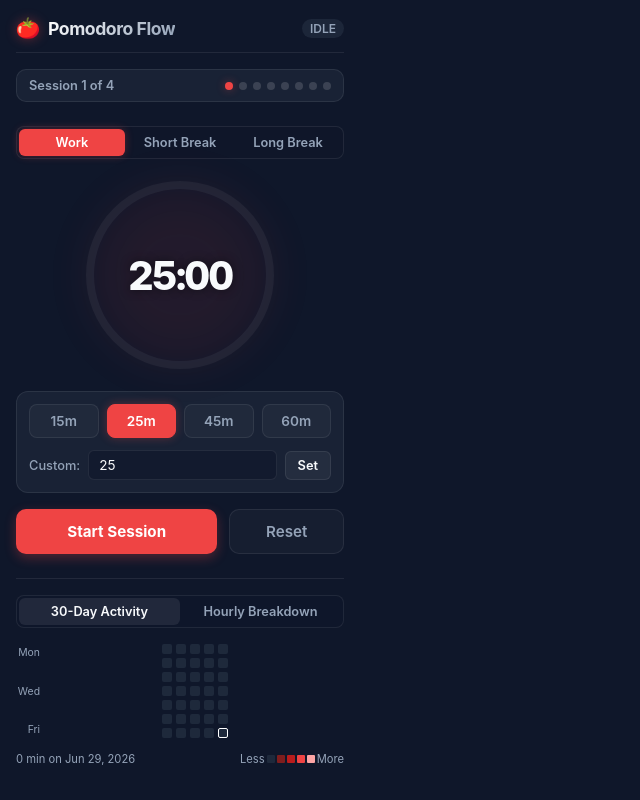
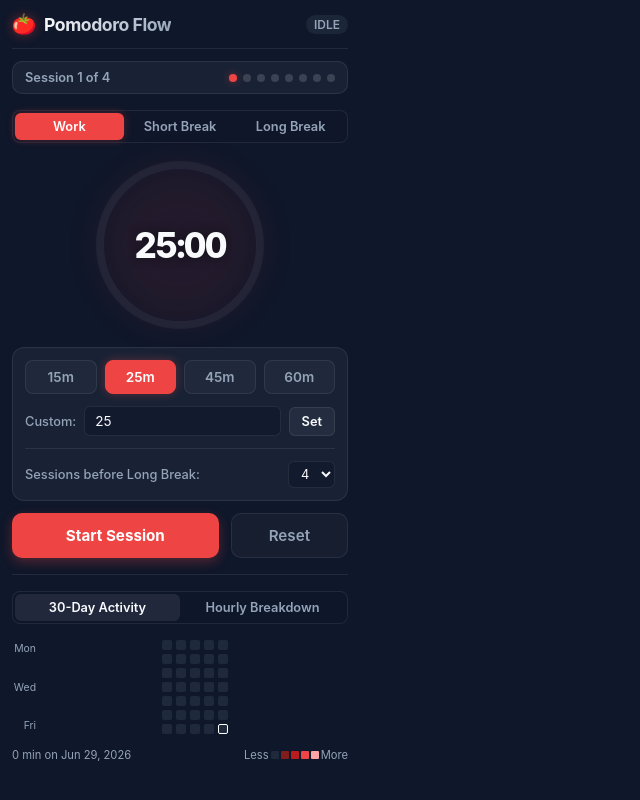
Before and after one commit to philippemiron/pomodoro, a website with bundled scripts: page popup/popup.html in a window 1280 px wide. Shown: the whole page, without its empty margins (0-640 px from the left). Built offline with nearby package versions, Linux system fonts and the light colour scheme; some packages are replaced by stand-ins of ours.

Commit message:
Feature: Add customizable sessions per cycle setting and fix popup overflow

```diff
--- a/background.js
+++ b/background.js
@@ -36,6 +36,7 @@ async function handleTimerCompletion() {
     'workDurationSetting',
     'shortBreakDurationSetting',
     'longBreakDurationSetting',
+    'sessionsPerCycleSetting',
   ]);
   const state = data.timerState || {};
   const history = data.history || [];
@@ -44,6 +45,7 @@ async function handleTimerCompletion() {
   const workDuration = data.workDurationSetting || 1500; // 25 mins
   const shortBreakDuration = data.shortBreakDurationSetting || 300; // 5 mins
   const longBreakDuration = data.longBreakDurationSetting || 900; // 15 mins
+  const sessionsPerCycle = data.sessionsPerCycleSetting || 4; // 4 sessions
 
   const completedDurationMinutes = Math.round((state.duration || 1500) / 60);
 
@@ -64,7 +66,7 @@ async function handleTimerCompletion() {
     history.push(newSession);
 
     nextPomodoroCount += 1;
-    if (nextPomodoroCount >= 4) {
+    if (nextPomodoroCount >= sessionsPerCycle) {
       nextType = 'longBreak';
       nextDuration = longBreakDuration;
       nextPomodoroCount = 0; // Reset counter after scheduling long break
--- a/popup/popup.css
+++ b/popup/popup.css
@@ -32,10 +32,10 @@ body {
 }
 
 .app-container {
-  padding: 16px;
+  padding: 12px;
   display: flex;
   flex-direction: column;
-  gap: 16px;
+  gap: 12px;
 }
 
 /* Header */
@@ -104,14 +104,14 @@ h1 {
   display: flex;
   flex-direction: column;
   align-items: center;
-  gap: 16px;
-  padding: 8px 0;
+  gap: 12px;
+  padding: 4px 0;
 }
 
 .timer-circle-wrapper {
   position: relative;
-  width: 200px;
-  height: 200px;
+  width: 180px;
+  height: 180px;
   display: flex;
   justify-content: center;
   align-items: center;
@@ -119,11 +119,11 @@ h1 {
 
 .timer-glow {
   position: absolute;
-  width: 180px;
-  height: 180px;
+  width: 160px;
+  height: 160px;
   border-radius: 50%;
   background: var(--primary-glow);
-  filter: blur(25px);
+  filter: blur(20px);
   z-index: 1;
   opacity: 0.3;
   transition: opacity 0.5s ease;
@@ -152,7 +152,7 @@ h1 {
 
 .timer-time {
   position: absolute;
-  font-size: 2.5rem;
+  font-size: 2.2rem;
   font-weight: 800;
   letter-spacing: -0.05em;
   font-variant-numeric: tabular-nums;
@@ -236,6 +236,38 @@ h1 {
 }
 
 .custom-duration-wrapper input:focus {
+  border-color: var(--primary);
+  box-shadow: 0 0 6px var(--primary-glow);
+}
+
+.cycle-settings-wrapper {
+  display: flex;
+  align-items: center;
+  justify-content: space-between;
+  gap: 8px;
+  border-top: 1px solid var(--border-light);
+  padding-top: 12px;
+}
+
+.cycle-settings-wrapper label {
+  font-size: 0.8rem;
+  color: var(--text-muted);
+  font-weight: 500;
+}
+
+.cycle-select {
+  background: rgba(15, 23, 42, 0.6);
+  border: 1px solid var(--border-light);
+  color: var(--text-main);
+  padding: 4px 8px;
+  border-radius: 6px;
+  outline: none;
+  font-size: 0.8rem;
+  transition: all 0.2s ease;
+  cursor: pointer;
+}
+
+.cycle-select:focus {
   border-color: var(--primary);
   box-shadow: 0 0 6px var(--primary-glow);
 }
--- a/popup/popup.html
+++ b/popup/popup.html
@@ -21,14 +21,7 @@
       <div class="cycle-indicator-container">
         <div id="cycle-label" class="cycle-label">Session 1 of 4</div>
         <div class="cycle-steps" id="cycle-steps">
-          <span class="step-dot work-dot" data-step="1"></span>
-          <span class="step-dot break-dot" data-step="2"></span>
-          <span class="step-dot work-dot" data-step="3"></span>
-          <span class="step-dot break-dot" data-step="4"></span>
-          <span class="step-dot work-dot" data-step="5"></span>
-          <span class="step-dot break-dot" data-step="6"></span>
-          <span class="step-dot work-dot" data-step="7"></span>
-          <span class="step-dot break-dot" data-step="8"></span>
+          <!-- Dynamically populated based on sessions-per-cycle setting -->
         </div>
       </div>
 
@@ -44,28 +37,28 @@
         <div class="timer-circle-wrapper">
           <div class="timer-glow"></div>
           <div class="timer-circle">
-            <svg class="progress-ring" width="200" height="200">
+            <svg class="progress-ring" width="180" height="180">
               <circle
                 class="progress-ring-circle-bg"
                 stroke="rgba(255, 255, 255, 0.05)"
                 stroke-width="8"
                 fill="transparent"
-                r="90"
-                cx="100"
-                cy="100"
+                r="80"
+                cx="90"
+                cy="90"
               />
               <circle
                 class="progress-ring-circle"
                 id="timer-progress"
                 stroke="var(--primary)"
                 stroke-width="8"
-                stroke-dasharray="565.48"
+                stroke-dasharray="502.65"
                 stroke-dashoffset="0"
                 stroke-linecap="round"
                 fill="transparent"
-                r="90"
-                cx="100"
-                cy="100"
+                r="80"
+                cx="90"
+                cy="90"
               />
             </svg>
             <div class="timer-time" id="timer-display">25:00</div>
@@ -84,6 +77,16 @@
             <label for="custom-min">Custom:</label>
             <input type="number" id="custom-min" min="1" max="180" value="25" placeholder="Min" />
             <button id="set-custom-btn" class="sub-btn">Set</button>
+          </div>
+          <div class="cycle-settings-wrapper">
+            <label for="sessions-per-cycle">Sessions before Long Break:</label>
+            <select id="sessions-per-cycle" class="cycle-select">
+              <option value="2">2</option>
+              <option value="3">3</option>
+              <option value="4">4</option>
+              <option value="5">5</option>
+              <option value="6">6</option>
+            </select>
           </div>
         </section>
 
--- a/popup/ui.js
+++ b/popup/ui.js
@@ -10,8 +10,8 @@ import {
 import { renderStats } from './analytics.js';
 import { playChime } from './audio.js';
 
-const PROGRESS_RING_RADIUS = 90;
-const PROGRESS_RING_CIRCUMFERENCE = 2 * Math.PI * PROGRESS_RING_RADIUS; // ~565.48
+const PROGRESS_RING_RADIUS = 80;
+const PROGRESS_RING_CIRCUMFERENCE = 2 * Math.PI * PROGRESS_RING_RADIUS; // ~502.65
 
 export function setupTabs() {
   const tabCalendar = document.getElementById('tab-calendar');
@@ -42,6 +42,25 @@ export function setupControls() {
   const modeButtons = document.querySelectorAll('.mode-btn');
   const startPauseBtn = document.getElementById('start-pause-btn');
   const resetBtn = document.getElementById('reset-btn');
+  const sessionsPerCycleSelect = document.getElementById('sessions-per-cycle');
+
+  if (sessionsPerCycleSelect) {
+    chrome.storage.local.get('sessionsPerCycleSetting', (data) => {
+      sessionsPerCycleSelect.value = data.sessionsPerCycleSetting || '4';
+    });
+
+    sessionsPerCycleSelect.addEventListener('change', async (e) => {
+      const val = parseInt(e.target.value, 10);
+      await chrome.storage.local.set({ sessionsPerCycleSetting: val });
+
+      const state = await getTimerState();
+      if (state.pomodoroCount >= val) {
+        state.pomodoroCount = 0;
+        await chrome.storage.local.set({ timerState: state });
+      }
+      await syncUI();
+    });
+  }
 
   // Preset buttons
   presetButtons.forEach((btn) => {
@@ -114,8 +133,12 @@ export function setupControls() {
       if (customMinInput) customMinInput.value = Math.round(duration / 60);
 
       let nextCount = state.pomodoroCount || 0;
+
+      const settingsData = await chrome.storage.local.get('sessionsPerCycleSetting');
+      const sessionsPerCycle = settingsData.sessionsPerCycleSetting || 4;
+
       if (mode === 'shortBreak') {
-        if (nextCount === 0 || nextCount >= 4) nextCount = 1;
+        if (nextCount === 0 || nextCount >= sessionsPerCycle) nextCount = 1;
       } else if (mode === 'longBreak') {
         nextCount = 0;
       } else if (mode === 'work') {
@@ -213,11 +236,14 @@ export async function syncUI() {
   });
 
   const cycleLabel = document.getElementById('cycle-label');
-  const stepDots = document.querySelectorAll('.step-dot');
+  const cycleSteps = document.getElementById('cycle-steps');
+  const settingsData = await chrome.storage.local.get('sessionsPerCycleSetting');
+  const sessionsPerCycle = settingsData.sessionsPerCycleSetting || 4;
+
   const count = state.pomodoroCount || 0;
   if (cycleLabel) {
     if (state.type === 'work') {
-      cycleLabel.textContent = `Session ${count + 1} of 4`;
+      cycleLabel.textContent = `Session ${count + 1} of ${sessionsPerCycle}`;
     } else if (state.type === 'shortBreak') {
       cycleLabel.textContent = 'Short Break';
     } else if (state.type === 'longBreak') {
@@ -225,22 +251,26 @@ export async function syncUI() {
     }
   }
 
-  stepDots.forEach((dot, index) => {
+  if (cycleSteps) {
+    cycleSteps.innerHTML = '';
+    const totalDots = sessionsPerCycle * 2;
+    for (let i = 0; i < totalDots; i++) {
+      const dot = document.createElement('span');
+      dot.className = `step-dot ${i % 2 === 0 ? 'work-dot' : 'break-dot'}`;
+
       let isActive = false;
       if (state.type === 'longBreak') {
         isActive = true;
       } else if (state.type === 'work') {
-      isActive = index <= 2 * count;
+        isActive = i <= 2 * count;
       } else {
-      isActive = index <= 2 * count - 1;
+        isActive = i <= 2 * count - 1;
       }
 
-    if (isActive) {
-      dot.classList.add('active');
-    } else {
-      dot.classList.remove('active');
+      if (isActive) dot.classList.add('active');
+      cycleSteps.appendChild(dot);
     }
-  });
+  }
 
   const timerCircleWrapper = document.querySelector('.timer-circle-wrapper');
   const startPauseBtn = document.getElementById('start-pause-btn');
@@ -281,10 +311,12 @@ export function toggleInputs(enabled) {
   const customMinInput = document.getElementById('custom-min');
   const setCustomBtn = document.getElementById('set-custom-btn');
   const modeButtons = document.querySelectorAll('.mode-btn');
+  const sessionsPerCycleSelect = document.getElementById('sessions-per-cycle');
 
   presetButtons.forEach((btn) => (btn.disabled = !enabled));
   if (customMinInput) customMinInput.disabled = !enabled;
   if (setCustomBtn) setCustomBtn.disabled = !enabled;
+  if (sessionsPerCycleSelect) sessionsPerCycleSelect.disabled = !enabled;
   modeButtons.forEach((btn) => (btn.disabled = !enabled));
 }
 
```
Lines whose indentation alone changed are shown as unchanged.
